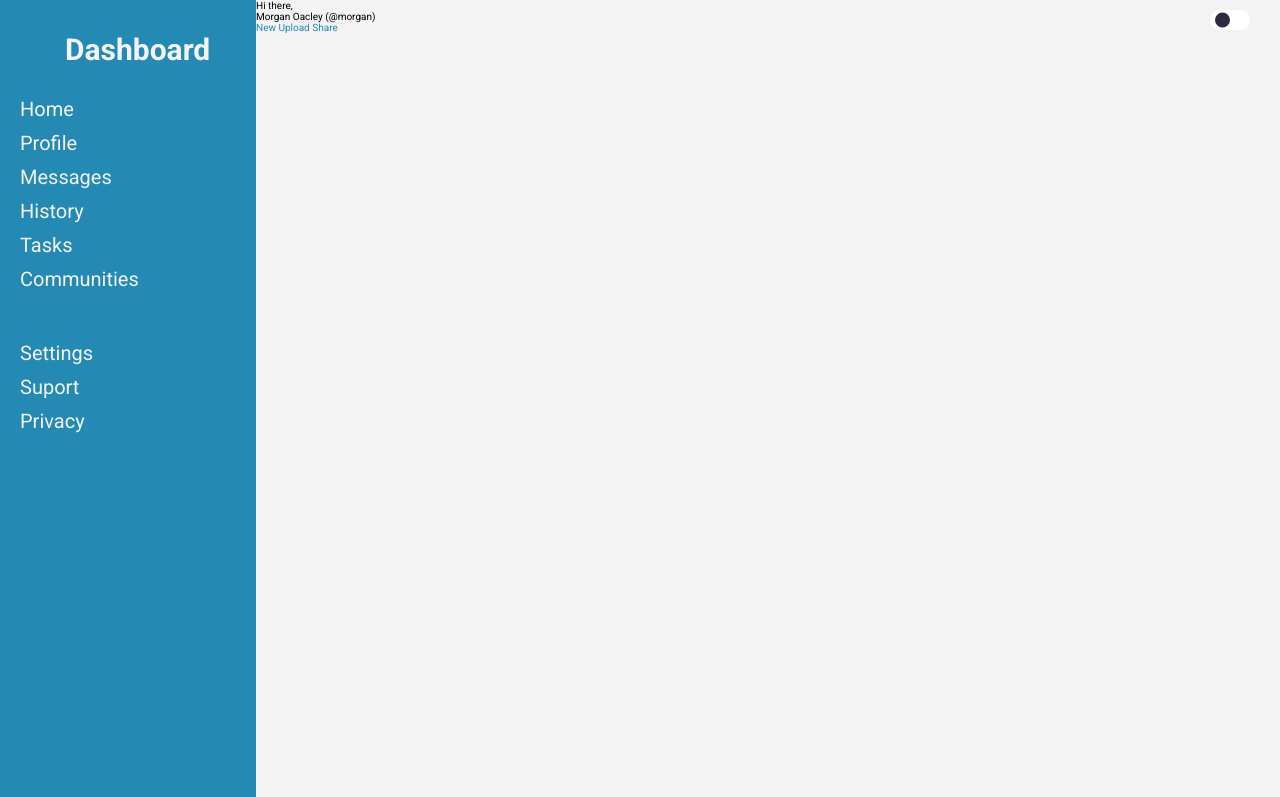
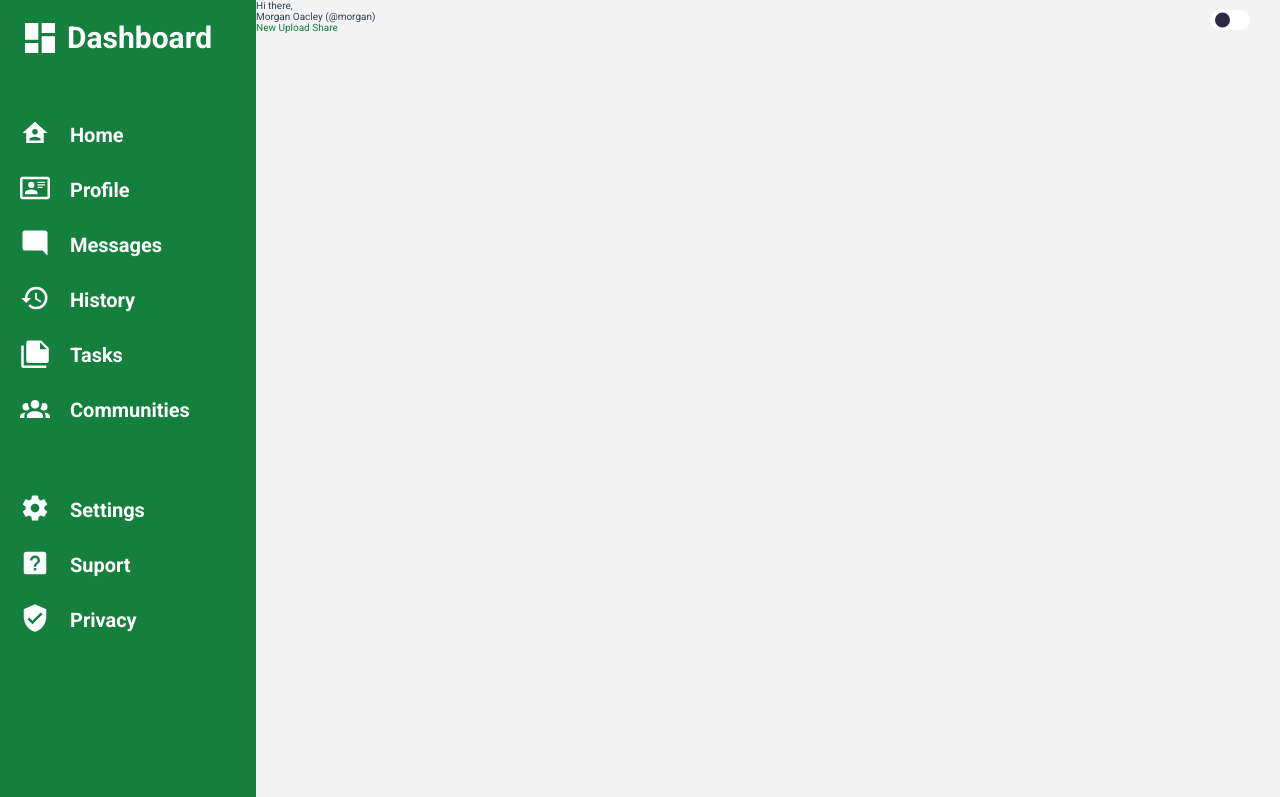
Before and after one commit to mariante0dorescu/Odin-Dashboard, a plain HTML site: page index.html in a window 1280 px wide. Shown: the top 797 px of the page. Drawn offline with Linux system fonts and the light colour scheme.

Commit message:
sidebar finished

```diff
--- a/index.html
+++ b/index.html
@@ -18,24 +18,25 @@
       <label for="switcher">switch</label>
   </div>
     <section class="navigation">
-      <div class="logo">
-        <h1 class="logo__text">Dashboard</h1>
+      <div class="navigation__logo">
+        <svg class="navigation__icon"><use href="#dashboard"></use></svg>
+        <h1 class="navigation__logo__title">Dashboard</h1>
       </div>
       <nav class="main__nav">
         <ul>
-          <li>Home</li>
-          <li>Profile</li>
-          <li>Messages</li>
-          <li>History</li>
-          <li>Tasks</li>
-          <li>Communities</li>
+          <li><svg class="navigation__icon small"><use href="#home"></use></svg>Home</li>
+          <li><svg class="navigation__icon small"><use href="#profile"></use></svg>Profile</li>
+          <li><svg class="navigation__icon small"><use href="#messages"></use></svg>Messages</li>
+          <li><svg class="navigation__icon small"><use href="#history"></use></svg>History</li>
+          <li><svg class="navigation__icon small"><use href="#tasks"></use></svg>Tasks</li>
+          <li><svg class="navigation__icon small"><use href="#communities"></use></svg>Communities</li>
         </ul>
       </nav>
       <nav class="second__nav">
         <ul>
-          <li>Settings</li>
-          <li>Suport</li>
-          <li>Privacy</li>
+          <li><svg class="navigation__icon small"><use href="#settings"></use></svg>Settings</li>
+          <li><svg class="navigation__icon small"><use href="#support"></use></svg>Suport</li>
+          <li><svg class="navigation__icon small"><use href="#privacy"></use></svg>Privacy</li>
         </ul>
       </nav>
     </section>
@@ -63,5 +64,19 @@
 
     </section>
   </div>
+  <svg xmlns="http://www.w3.org/2000/svg">
+    <defs>
+      <symbol id="dashboard" viewBox="0 0 24 24"><path d="M13,3V9H21V3M13,21H21V11H13M3,21H11V15H3M3,13H11V3H3V13Z" /></symbol>
+      <symbol id="home" viewBox="0 0 24 24"><path d="M12,3L2,12H5V20H19V12H22L12,3M12,8.75A2.25,2.25 0 0,1 14.25,11A2.25,2.25 0 0,1 12,13.25A2.25,2.25 0 0,1 9.75,11A2.25,2.25 0 0,1 12,8.75M12,15C13.5,15 16.5,15.75 16.5,17.25V18H7.5V17.25C7.5,15.75 10.5,15 12,15Z" /></symbol>
+      <symbol id="profile" viewBox="0 0 24 24"><path d="M22,3H2C0.91,3.04 0.04,3.91 0,5V19C0.04,20.09 0.91,20.96 2,21H22C23.09,20.96 23.96,20.09 24,19V5C23.96,3.91 23.09,3.04 22,3M22,19H2V5H22V19M14,17V15.75C14,14.09 10.66,13.25 9,13.25C7.34,13.25 4,14.09 4,15.75V17H14M9,7A2.5,2.5 0 0,0 6.5,9.5A2.5,2.5 0 0,0 9,12A2.5,2.5 0 0,0 11.5,9.5A2.5,2.5 0 0,0 9,7M14,7V8H20V7H14M14,9V10H20V9H14M14,11V12H18V11H14" /></symbol>
+      <symbol id="messages"viewBox="0 0 24 24"><path d="M22,4C22,2.89 21.1,2 20,2H4A2,2 0 0,0 2,4V16A2,2 0 0,0 4,18H18L22,22V4Z" /></symbol>
+      <symbol id="history"viewBox="0 0 24 24"><path d="M13.5,8H12V13L16.28,15.54L17,14.33L13.5,12.25V8M13,3A9,9 0 0,0 4,12H1L4.96,16.03L9,12H6A7,7 0 0,1 13,5A7,7 0 0,1 20,12A7,7 0 0,1 13,19C11.07,19 9.32,18.21 8.06,16.94L6.64,18.36C8.27,20 10.5,21 13,21A9,9 0 0,0 22,12A9,9 0 0,0 13,3" /></symbol>
+      <symbol id="tasks"viewBox="0 0 24 24"><path d="M16,9H21.5L16,3.5V9M7,2H17L23,8V18A2,2 0 0,1 21,20H7C5.89,20 5,19.1 5,18V4A2,2 0 0,1 7,2M3,6V22H21V24H3A2,2 0 0,1 1,22V6H3Z" /></symbol>
+      <symbol id="communities"viewBox="0 0 24 24"><path d="M12,5.5A3.5,3.5 0 0,1 15.5,9A3.5,3.5 0 0,1 12,12.5A3.5,3.5 0 0,1 8.5,9A3.5,3.5 0 0,1 12,5.5M5,8C5.56,8 6.08,8.15 6.53,8.42C6.38,9.85 6.8,11.27 7.66,12.38C7.16,13.34 6.16,14 5,14A3,3 0 0,1 2,11A3,3 0 0,1 5,8M19,8A3,3 0 0,1 22,11A3,3 0 0,1 19,14C17.84,14 16.84,13.34 16.34,12.38C17.2,11.27 17.62,9.85 17.47,8.42C17.92,8.15 18.44,8 19,8M5.5,18.25C5.5,16.18 8.41,14.5 12,14.5C15.59,14.5 18.5,16.18 18.5,18.25V20H5.5V18.25M0,20V18.5C0,17.11 1.89,15.94 4.45,15.6C3.86,16.28 3.5,17.22 3.5,18.25V20H0M24,20H20.5V18.25C20.5,17.22 20.14,16.28 19.55,15.6C22.11,15.94 24,17.11 24,18.5V20Z" /></symbol>
+      <symbol id="settings"viewBox="0 0 24 24"><path d="M12,15.5A3.5,3.5 0 0,1 8.5,12A3.5,3.5 0 0,1 12,8.5A3.5,3.5 0 0,1 15.5,12A3.5,3.5 0 0,1 12,15.5M19.43,12.97C19.47,12.65 19.5,12.33 19.5,12C19.5,11.67 19.47,11.34 19.43,11L21.54,9.37C21.73,9.22 21.78,8.95 21.66,8.73L19.66,5.27C19.54,5.05 19.27,4.96 19.05,5.05L16.56,6.05C16.04,5.66 15.5,5.32 14.87,5.07L14.5,2.42C14.46,2.18 14.25,2 14,2H10C9.75,2 9.54,2.18 9.5,2.42L9.13,5.07C8.5,5.32 7.96,5.66 7.44,6.05L4.95,5.05C4.73,4.96 4.46,5.05 4.34,5.27L2.34,8.73C2.21,8.95 2.27,9.22 2.46,9.37L4.57,11C4.53,11.34 4.5,11.67 4.5,12C4.5,12.33 4.53,12.65 4.57,12.97L2.46,14.63C2.27,14.78 2.21,15.05 2.34,15.27L4.34,18.73C4.46,18.95 4.73,19.03 4.95,18.95L7.44,17.94C7.96,18.34 8.5,18.68 9.13,18.93L9.5,21.58C9.54,21.82 9.75,22 10,22H14C14.25,22 14.46,21.82 14.5,21.58L14.87,18.93C15.5,18.67 16.04,18.34 16.56,17.94L19.05,18.95C19.27,19.03 19.54,18.95 19.66,18.73L21.66,15.27C21.78,15.05 21.73,14.78 21.54,14.63L19.43,12.97Z" /></symbol>
+      <symbol id="support"viewBox="0 0 24 24"><path d="M11,18H13V16H11V18M12,6A4,4 0 0,0 8,10H10A2,2 0 0,1 12,8A2,2 0 0,1 14,10C14,12 11,11.75 11,15H13C13,12.75 16,12.5 16,10A4,4 0 0,0 12,6M5,3H19A2,2 0 0,1 21,5V19A2,2 0 0,1 19,21H5A2,2 0 0,1 3,19V5A2,2 0 0,1 5,3Z" /></symbol>
+      <symbol id="privacy"viewBox="0 0 24 24"><path d="M10,17L6,13L7.41,11.59L10,14.17L16.59,7.58L18,9M12,1L3,5V11C3,16.55 6.84,21.74 12,23C17.16,21.74 21,16.55 21,11V5L12,1Z" /></symbol>
+    </defs>
+  </svg>
 </body>
 </html>
--- a/style.css
+++ b/style.css
@@ -25,6 +25,7 @@ body{
   font-family: 'Roboto', sans-serif;
   background: var(--color-1);
   color: var(--color-2);
+  transition: all .3s;
 }
 
 img{
@@ -38,16 +39,16 @@ img{
 /* Toggle switch */
 body[data-theme="light"] {
   --color-1: rgb(243, 243, 243);
-  --color-2: rgb(0, 0, 0);
-  --color-3: rgb(36, 138, 179);
-  --color-4: rgb(80, 82, 110);
+  --color-2: #334155;
+  --color-3: #15803d;
+  --color-4: #ca8a04;
 }
 
 body[data-theme="dark"] {
-  --color-1: #1e1f26;
+  --color-1: #334155;
   --color-2: rgb(243, 243, 243);
-  --color-3: rgb(218, 218, 218);
-  --color-4: rgb(186, 186, 202);
+  --color-3: #15803d;
+  --color-4: #78716c;
 }
 
 .theme-switcher {
@@ -101,31 +102,42 @@ body[data-theme="dark"] {
   grid-template-columns: 1fr 4fr;
  }
 
- .logo{
-  margin-bottom: 3rem;
+ .navigation{
+  background: var(--color-3);
+  color: white;
+  font-size: 2rem;
 
  }
-.logo__text{
-  display: inline-block;
+
+ .navigation__logo{
+  padding: 2rem;
+  margin-bottom: 3rem;
+  display: flex;
+  align-content: center;
+  justify-content: flex-start;
+ }
+.navigation__logo__title{
+  /* position: absolute;
+  top: 50%;
+  left: 50%;
+  transform: translate(-50%,-50%); */
 }
 
- .logo__text::before{
-   content: "";
-   display: inline-block;
-   width: 40px;
-  height: 40px;
-  margin-right: .5rem ;
-  background-color: white;
-  -webkit-mask-image: url(./assets/view-dashboard.svg);
-  -webkit-mask-size: cover;
- }
+.navigation__icon{
+  display: inline-block;
+  fill: white;
+  width: 4rem;
+  height: 4rem;
+  margin-right: .7rem;
+  transform: translateY(-2px);
+}
 
- .navigation{
-  background: var(--color-3);
-  color: var(--color-1);
-  font-size: 2rem;
-  padding: 2rem;
- }
+.navigation__icon.small{
+  width: 3rem;
+  height: 3rem;
+  margin-right: 2rem;
+}
+
 
 .main__nav{
   margin-bottom: 5rem;
@@ -133,6 +145,15 @@ body[data-theme="dark"] {
 
 .main__nav li,
 .second__nav li{
+  font-weight: 700;
+  padding: 1rem 2rem;
   list-style-type: none;
-  margin-bottom: 1rem;
+  margin-bottom: .5rem;
+  display: flex;
+  align-items: center;
  }
+
+ .main__nav li:hover,
+ .second__nav li:hover{
+  background: var(--color-2);
+ }
```
Also changed, not shown: assets/account-group.svg (added), assets/card-account-details-outline.svg (added), assets/cog.svg (added), assets/help-box.svg (added), assets/history.svg (added), assets/home-account.svg (added), assets/message-reply.svg (added), assets/note-multiple.svg (added), assets/shield-check.svg (added), assets/view-dashboard.svg (added).
